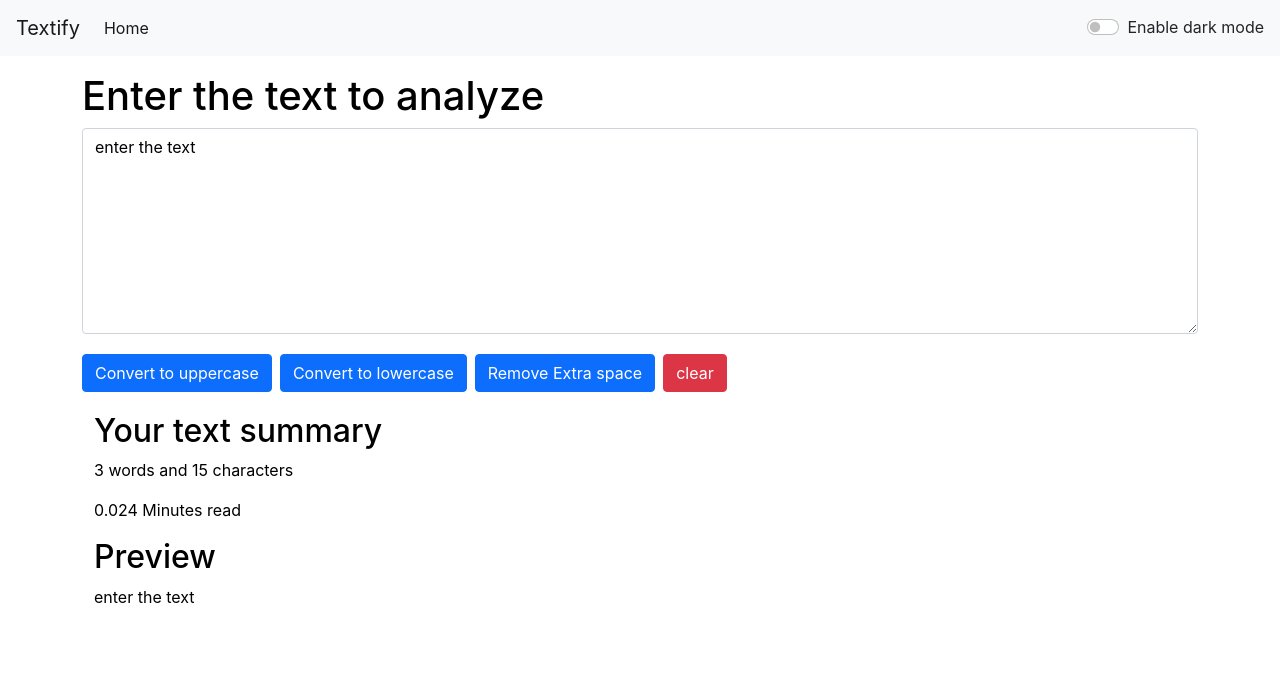
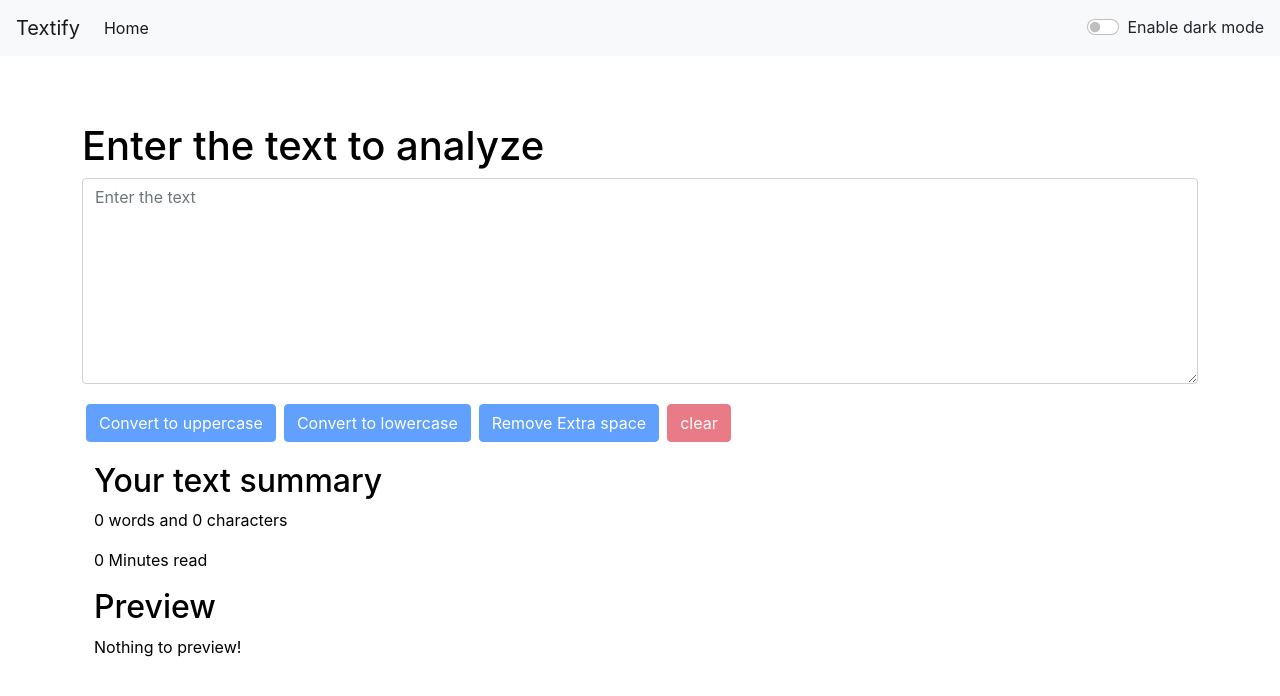
Before and after one commit to omk29504/TextUtils-React, a React (Create React App) app: page / in a window 1280 px wide. Shown: the top 696 px of the page. Built offline with nearby package versions, Linux system fonts and the light colour scheme.

Commit message:
final changes-1

```diff
--- a/src/components/Alert.js
+++ b/src/components/Alert.js
@@ -6,11 +6,12 @@ export default function Alert(props) {
         return lower.charAt(0).toUpperCase() + lower.slice(1)
     }
   return (
-
-     props.alert && <div className={`alert alert-${props.alert.type} alert-dismissible fade show`} role="alert">
+    <div style={{height:'50px'}}>
+   {  props.alert && <div className={`alert alert-${props.alert.type} alert-dismissible fade show`} role="alert">
         <strong>{capitalize(props.alert.type)}:</strong> {props.alert.message}
 
     </div>
-
+}
+    </div>
   )
 }
--- a/src/components/TextForm.js
+++ b/src/components/TextForm.js
@@ -1,7 +1,7 @@
 import React, {useState} from 'react'
 
 export default function TextForm(props) {
-    const[text,setText]=useState("enter the text ")
+    const[text,setText]=useState("")
     const handleeOnClick1=(e)=>{
         e.preventDefault()
         let upText=text.toUpperCase()
@@ -39,12 +39,12 @@ export default function TextForm(props) {
 
   <h1>{props.heading}</h1>
   <div className="form-group">
-    <textarea className="form-control" value={text} onChange={handleOnChange} style={{backgroundColor:props.theme==="light"?"white":"grey" ,color:props.theme==="light"?"black":"white" }}id="mybox" rows="8"></textarea>
+    <textarea className="form-control" value={text} onChange={handleOnChange} placeholder="Enter the text"style={{backgroundColor:props.theme==="light"?"white":"grey" ,color:props.theme==="light"?"black":"white" }}id="mybox" rows="8"></textarea>
   </div>
-  <button className="btn btn-primary my-1" id="myButton1"onClick={handleeOnClick1}>Convert to uppercase</button>
-  <button className="btn btn-primary mx-2" id="myButton1"onClick={handleeOnClick2}>Convert to lowercase</button>
-  <button className="btn btn-primary" id="myButton2"onClick={handleeOnClick3}>Remove Extra space</button>
-  <button className="btn btn-danger mx-2" id="myButton2"onClick={handleeOnClick4}>clear</button>
+  <button disabled={text.length===0} className="btn btn-primary mx-1 my-1" id="myButton1"onClick={handleeOnClick1}>Convert to uppercase</button>
+  <button disabled={text.length===0} className="btn btn-primary mx-1 my-1" id="myButton1"onClick={handleeOnClick2}>Convert to lowercase</button>
+  <button disabled={text.split(" ").filter((word)=>word==="").length<2} className="btn btn-primary mx-1 my-1" id="myButton2"onClick={handleeOnClick3}>Remove Extra space</button>
+  <button  disabled={text.length===0}className="btn btn-danger mx-1 my-1" id="myButton2"onClick={handleeOnClick4}>clear</button>
 
 </form>
  <div className="container my-3">
@@ -52,7 +52,7 @@ export default function TextForm(props) {
   <p>{text.split(" ").filter((word)=>word!=="").length} words and {text.length} characters</p>
   <p>{0.008*text.split(" ").filter((word)=>word!=="").length} Minutes read</p>
   <h2>Preview</h2>
-  <p>{text.length>0?text:"enter the text in the text area to preview it here"}</p>
+  <p>{text.length>0?text:"Nothing to preview!"}</p>
  </div>
     </div>
 
```
